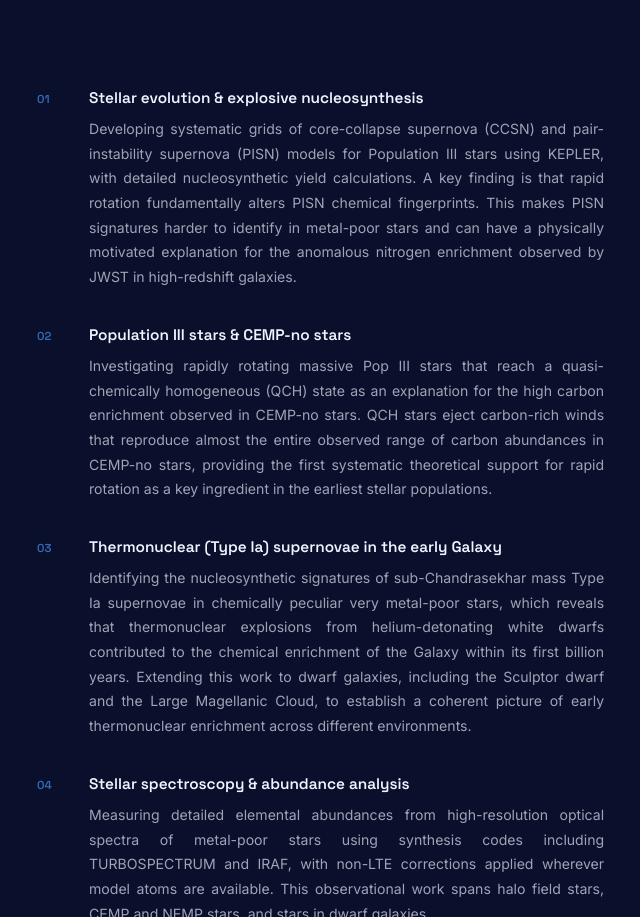
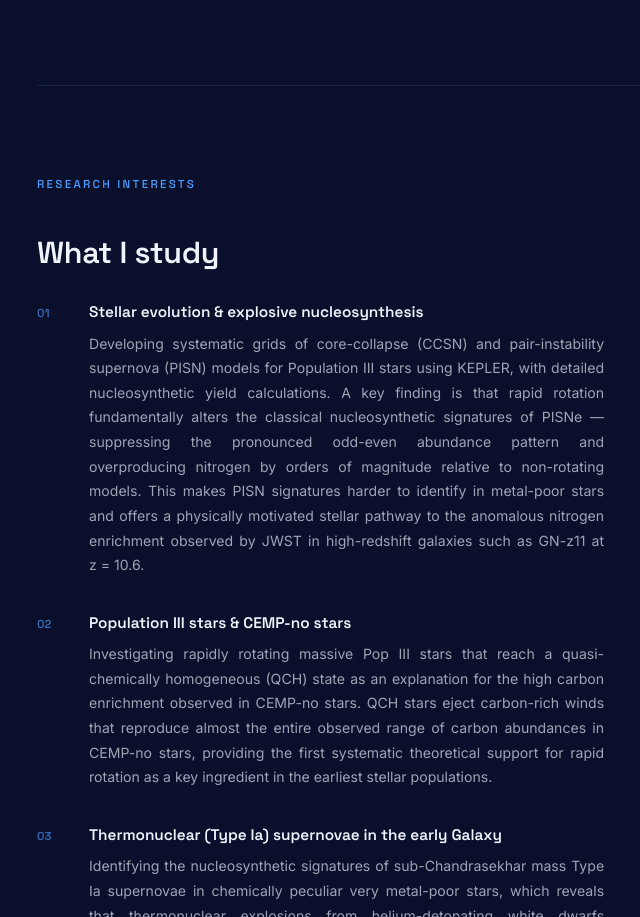
Before and after one commit to JeenaSK/JeenaSK.github.io, a plain HTML site: page index.html in a window 1280 px wide. Shown: the part 1445-2362 px from the top of the page, without its empty margins (235-875 px from the left). Drawn offline with Linux system fonts and the light colour scheme.

Commit message:
Revise research interests section in index.html
Updated the research interests section with detailed descriptions and improved formatting.

```diff
--- a/index.html
+++ b/index.html
@@ -183,13 +183,22 @@
   </section>
 
  <!-- RESEARCH INTERESTS -->
+  <section id="research">
+    <p class="section-label">Research Interests</p>
+    <h2>What I study</h2>
     <div class="interests-list">
       <div class="interest-item">
         <span class="interest-num">01</span>
         <div>
           <h3>Stellar evolution &amp; explosive nucleosynthesis</h3>
-      <p>Developing systematic grids of core-collapse supernova (CCSN) and pair-instability supernova (PISN) models for Population III stars using KEPLER, with detailed nucleosynthetic yield calculations. A key finding is that rapid rotation fundamentally alters PISN chemical fingerprints. This makes PISN signatures
-harder to identify in metal-poor stars and can have a physically motivated explanation for the anomalous nitrogen enrichment observed by JWST in high-redshift galaxies.</p>
+          <p>Developing systematic grids of core-collapse (CCSN) and pair-instability supernova
+          (PISN) models for Population III stars using KEPLER, with detailed nucleosynthetic yield
+          calculations. A key finding is that rapid rotation fundamentally alters the classical
+          nucleosynthetic signatures of PISNe — suppressing the pronounced odd-even abundance
+          pattern and overproducing nitrogen by orders of magnitude relative to non-rotating models.
+          This makes PISN signatures harder to identify in metal-poor stars and offers a physically
+          motivated stellar pathway to the anomalous nitrogen enrichment observed by JWST in
+          high-redshift galaxies such as GN-z11 at z&nbsp;=&nbsp;10.6.</p>
         </div>
       </div>
       <div class="interest-item">
@@ -235,7 +244,7 @@ harder to identify in metal-poor stars and can have a physically motivated expla
     </div>
   </div>
 </div>
-
+</section>
   <!-- CV -->
   <section id="cv">
     <p class="section-label">CV</p>
```
Lines whose indentation alone changed are shown as unchanged.
